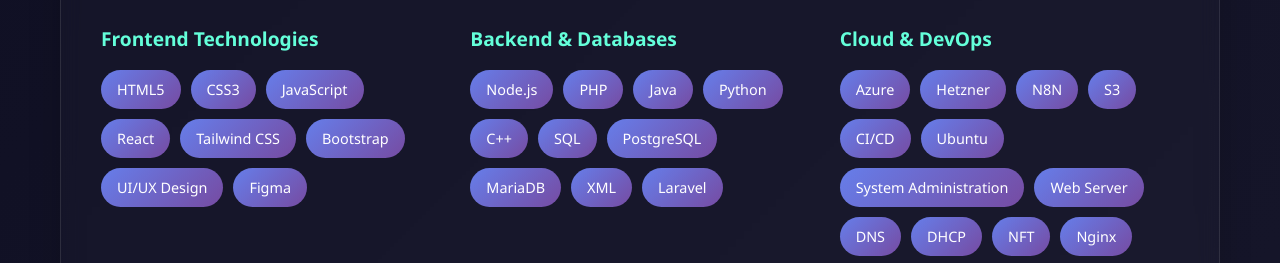
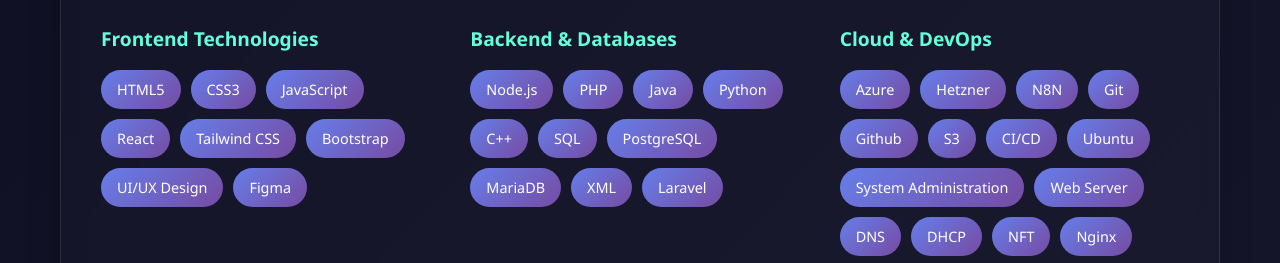
Before and after one commit to SamuelHalder/Profile, a plain HTML site: page index.html in a window 1280 px wide. Shown: the part 504-767 px from the top of the page. Drawn offline with Linux system fonts and the light colour scheme.

Commit message:
Update index.html

```diff
--- a/index.html
+++ b/index.html
@@ -85,6 +85,10 @@
                             <span class="skill-tag">Azure</span>
                             <span class="skill-tag">Hetzner</span>
 <span class="skill-tag">N8N</span>
+
+<span class="skill-tag">Git</span>
+
+<span class="skill-tag">Github</span>
                             <span class="skill-tag">S3</span>
                             <span class="skill-tag">CI/CD</span>
                             <span class="skill-tag">Ubuntu</span>
```
